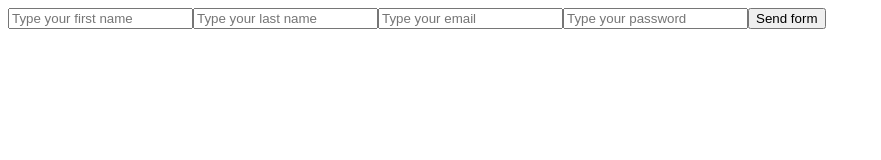
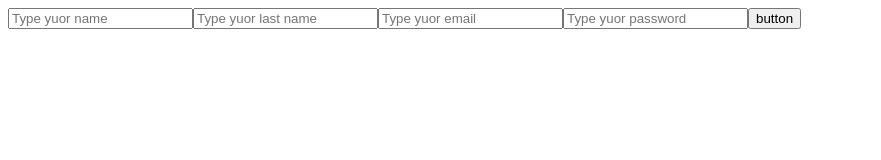
Before and after one commit to Vantuzs/test-cra, a React (Create React App) app: page / in a window 1280 px wide. Shown: the top 160 px of the page, without its empty margins (0-881 px from the left). Built offline with nearby package versions, Linux system fonts and the light colour scheme.

Commit message:
Formik welcome

```diff
--- a/package.json
+++ b/package.json
@@ -8,6 +8,7 @@
     "@testing-library/user-event": "^13.5.0",
     "ajv": "^8.17.1",
     "classnames": "^2.5.1",
+    "formik": "^2.4.6",
     "react": "^19.0.0",
     "react-dom": "^19.0.0",
     "react-router-dom": "^6.28.2",
--- a/src/components/App.js
+++ b/src/components/App.js
@@ -1,6 +1,6 @@
 
 import React, { Component } from 'react';
-import SingUpForm from './LoginForm/LoginForm';
+import SignUpForm from './LoginForm/LoginForm';
 import SignFormDZ from './SignFormDZ/SignFormDZ';
 
 
@@ -18,7 +18,7 @@ class App extends Component {
     render() {
         // console.log(userContext);
         return (
-           <SingUpForm/>
+           <SignUpForm/>
         );
     }
 }
--- a/src/components/LoginForm/LoginForm.js
+++ b/src/components/LoginForm/LoginForm.js
@@ -1,5 +1,6 @@
 import React, { Component } from 'react';
 import { SIGN_UP_SCHEMA } from '../../schemas';
+import { Formik,Form,Field } from 'formik'
 
 const initialState = {
     firstName: '',
@@ -8,76 +9,31 @@ const initialState = {
     password: ''
 }
 
-class SingUpForm extends Component {
-    constructor(props){
-        super(props)
+function SignUpForm(props){
 
-        this.state = {
-            ...initialState,
-            isError: null
-        }
+    const handleSubmitToFormik = (values, actions) =>{
+        actions.resetForm()
     }
 
-    ChangeInput = ({target: {value,name}})=>{
-        this.setState({
-            [name]: value
-        });
-    }
+        return (
+           <Formik initialValues={initialState} onSubmit={handleSubmitToFormik}>
+            {(formikProps)=>{
+                return (
+                    <Form >
+                        <Field placeholder='Type yuor name'       name='firstName'/>
+                        <Field placeholder='Type yuor last name'  name='lastName'/>
+                        <Field placeholder='Type yuor email'      name='email'/>
+                        <Field placeholder='Type yuor password'   name='password'/>
 
-    submitHandler = (event)=>{
-        event.preventDefault();
-
-        try{
-            const userObject = SIGN_UP_SCHEMA.validateSync(this.state); // Потенциально тут можно делать запит на сервер
-            if(userObject){
-                this.setState({
-                    isError: null
-                })
-            }
-        } catch(err){
-            this.setState({
-                isError: err
-            })
-        }
-    }
-
-    render() {
-        const {email,password,firstName,lastName,isError} = this.state
-        return (
-            <form onSubmit={this.submitHandler}>
-                <input type='text'
-                placeholder='Type your first name'
-                value={firstName}
-                onChange={this.ChangeInput}
-                name='firstName'
-                />
-                <input type='text'
-                placeholder='Type your last name'
-                value={lastName}
-                onChange={this.ChangeInput}
-                name='lastName'
-                />
-                <input type='text'
-                placeholder='Type your email'
-                value={email}
-                onChange={this.ChangeInput}
-                name='email'
-                />
-                <input type='text'
-                placeholder='Type your password'
-                value={password}
-                onChange={this.ChangeInput}
-                name='password'
-                />
-                <button>Send form</button>
-
-                {isError && <p style={{color: 'red',fontSize: '25px',backgroundColor: 'black'}} >{isError.message}</p>}
-            </form>
+                        <button type='submit'>button</button>
+                    </Form>
+                )
+            }}
+           </Formik>
         );
-    }
 }
 
-export default SingUpForm;
+export default SignUpForm;
 
 
 
```
Also changed, not shown: 1 other file (tests, documents, lock files or other folders).
